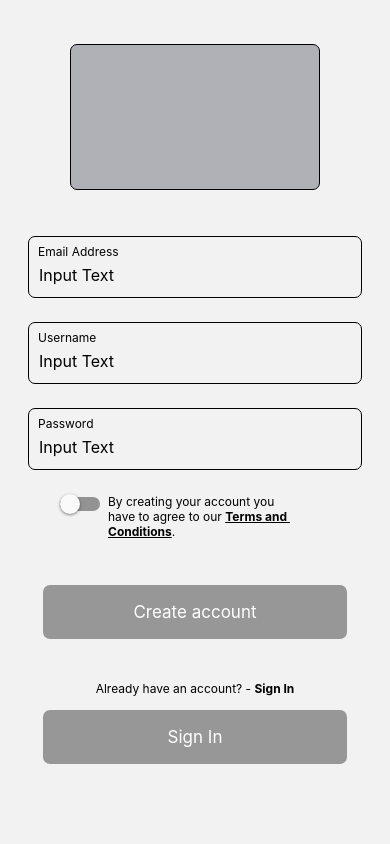
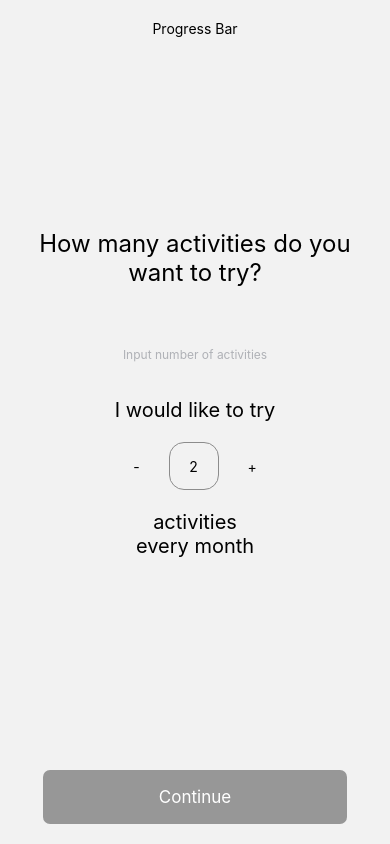
Before and after one commit to JarodHouston/Behavior-App, a React Native app: screen /Survey3 in a window 390 px wide. Built offline with nearby package versions, Linux system fonts and the light colour scheme.

Commit message:
complete surveys and begin home page

```diff
--- a/App.js
+++ b/App.js
@@ -10,6 +10,8 @@ import HomePage from "./components/Home";
 import AccountCreated from "./components/AccountCreated";
 import Survey1 from "./components/survey_pages/Survey1";
 import Survey2 from "./components/survey_pages/Survey2";
+import Survey3 from "./components/survey_pages/Survey3";
+import Survey4 from "./components/survey_pages/Survey4";
 
 ////////////////////////////////////////////////////////////////
 
@@ -28,17 +30,10 @@ export default function App({ navigation }) {
         <Stack.Screen name="AccountCreated" component={AccountCreated} />
         <Stack.Screen name="Survey1" component={Survey1} />
         <Stack.Screen name="Survey2" component={Survey2} />
+        <Stack.Screen name="Survey3" component={Survey3} />
+        <Stack.Screen name="Survey4" component={Survey4} />
       </Stack.Navigator>
     </NavigationContainer>
-    // <SafeAreaView style={styles.container}>
-    //   <Text>Jarod is amazing! Woah</Text>
-    //   {/* <TextInput style={styles.input} value="Username" /> */}
-    //   <StatusBar style="auto" />
-    //   <Button
-    //     title="Go to New Page"
-    //     onPress={() => navigation.navigate("SignUp")}
-    //   />
-    // </SafeAreaView>
   );
 }
 
--- a/components/Home.js
+++ b/components/Home.js
@@ -1,14 +1,83 @@
-import { StyleSheet, SafeAreaView, Text, TextInput } from "react-native";
-import { Button } from "react-native";
+import {
+  StyleSheet,
+  SafeAreaView,
+  View,
+  ScrollView,
+  Text,
+  TextInput,
+  Pressable,
+} from "react-native";
+
+import Navbar from "./items/Navbar";
 
 export default function Home({ navigation }) {
   return (
-    <SafeAreaView>
-      <Text>This is the Home page!</Text>
-      <Button
-        title="Sign up page"
-        onPress={() => navigation.navigate("SignUp")}
-      />
-    </SafeAreaView>
+    <View>
+      <Navbar />
+      <ScrollView
+        style={{
+          backgroundColor: "#E8E8E8",
+          height: "70%",
+        }}
+      >
+        <View
+          style={{
+            height: 597,
+            justifyContent: "flex-end",
+          }}
+        >
+          <View style={styles.cardInfo}>
+            <Text style={{ fontSize: 24 }}>Griffith Observatory Yoga</Text>
+            <Text style={{ fontSize: 15, width: 150, marginTop: 12 }}>
+              Saturday, February 3 10 am - 12 pm PST
+            </Text>
+            <Text style={{ fontSize: 15 }}>
+              $<Text style={{ opacity: 0.2 }}>$$$</Text>
+            </Text>
+            <Pressable style={styles.signUpButton}>
+              <Text style={{ fontSize: 12, color: "#838282" }}>Sign Up</Text>
+            </Pressable>
+          </View>
+        </View>
+      </ScrollView>
+      <View style={styles.lowerContainer}>
+        <View style={styles.lowerButton}></View>
+        <View style={styles.lowerButton}></View>
+        <View style={styles.lowerButton}></View>
+      </View>
+    </View>
   );
 }
+
+const styles = StyleSheet.create({
+  cardInfo: {
+    marginTop: "auto",
+    marginLeft: 50,
+    marginBottom: 50,
+  },
+  signUpButton: {
+    backgroundColor: "#DADADA",
+    marginTop: 16,
+    borderRadius: 7,
+    width: 108,
+    height: 26,
+    alignItems: "center",
+    justifyContent: "center",
+  },
+  lowerContainer: {
+    display: "flex",
+    flexDirection: "row",
+    justifyContent: "space-around",
+    marginTop: 38,
+    marginLeft: 25,
+    marginRight: 25,
+  },
+  lowerButton: {
+    backgroundColor: "#E8E8E8",
+    width: 74,
+    height: 74,
+    borderRadius: 50,
+    borderColor: "#838282",
+    borderWidth: 2,
+  },
+});
--- /dev/null
+++ b/components/items/Navbar.js
@@ -0,0 +1,40 @@
+import {
+  StyleSheet,
+  View,
+  SafeAreaView,
+  ScrollView,
+  Text,
+  TextInput,
+  Pressable,
+  FlatList,
+} from "react-native";
+import { useState } from "react";
+
+const Navbar = () => {
+  return (
+    <View style={styles.container}>
+      <SafeAreaView
+        style={{
+          display: "flex",
+          flexDirection: "row",
+          justifyContent: "space-between",
+          marginTop: 68,
+          marginLeft: 23,
+          marginRight: 23,
+        }}
+      >
+        <Text>Menu</Text>
+        <Text>Settings</Text>
+      </SafeAreaView>
+    </View>
+  );
+};
+
+const styles = StyleSheet.create({
+  container: {
+    backgroundColor: "#979797",
+    height: 106,
+  },
+});
+
+export default Navbar;
--- a/components/survey_pages/Survey2.js
+++ b/components/survey_pages/Survey2.js
@@ -6,16 +6,82 @@ import {
   Text,
   TextInput,
   Pressable,
+  FlatList,
 } from "react-native";
 import { useState } from "react";
+import Ionicons from "@expo/vector-icons/Ionicons";
+
+{
+  /* <Ionicons name="md-checkmark-circle" size={32} color="green" /> */
+}
 
 export default function Survey2({ navigation }) {
+  const hobbies = [
+    {
+      id: 1,
+      hobbieName: "Yoga",
+    },
+    {
+      id: 2,
+      hobbieName: "Hiking",
+    },
+    {
+      id: 3,
+      hobbieName: "Movies",
+    },
+    {
+      id: 4,
+      hobbieName: "Eating & Drinking",
+    },
+    {
+      id: 5,
+      hobbieName: "Crafting",
+    },
+    {
+      id: 6,
+      hobbieName: "Fitness & Sports",
+    },
+  ];
   return (
-    <SafeAreaView>
-      <Text>hi</Text>
+    <SafeAreaView style={{ height: "100%" }}>
+      <Text style={{ textAlign: "center", padding: 20 }}>Progress Bar</Text>
+      <Text style={{ textAlign: "center", fontSize: 24 }}>
+        What types of activities are most interesting to you?
+      </Text>
+      <Text
+        style={{
+          textAlign: "center",
+          fontSize: 15,
+          textDecorationLine: "underline",
+          color: "#4A4A4A",
+          marginTop: 20,
+        }}
+      >
+        Explore more hobbies
+      </Text>
+      <FlatList
+        key={"_"}
+        data={hobbies}
+        numColumns={2}
+        style={styles.hobbyContainer}
+        renderItem={({ item }) => (
+          <View style={styles.hobbyCard}>
+            <View style={styles.hobbyTitle}>
+              <Text style={{ color: "white", fontSize: 15 }}>
+                {item.hobbieName}
+              </Text>
+            </View>
+          </View>
+        )}
+        keyExtractor={(item) => item.id}
+      />
+      {/* <View style={styles.hobbyCard}></View>
+      <View style={[styles.hobbyCard, { flex: 3 }]}></View>
+      <View style={styles.hobbyCard}></View>
+      <View style={styles.hobbyCard}></View> */}
       <Pressable
         style={styles.button}
-        onPress={() => navigation.navigate("Home")}
+        onPress={() => navigation.navigate("Survey3")}
       >
         <Text style={{ color: "white", fontSize: 17 }}>Continue</Text>
       </Pressable>
@@ -31,7 +97,38 @@ const styles = StyleSheet.create({
     height: 54,
     marginLeft: "auto",
     marginRight: "auto",
+    marginTop: "auto",
+    marginBottom: 20,
     alignItems: "center",
     justifyContent: "center",
   },
+  hobbyContainer: {
+    //backgroundColor: "red",
+    marginLeft: "auto",
+    marginRight: "auto",
+    marginTop: 20,
+  },
+  hobbyCard: {
+    width: 177,
+    height: 128,
+    backgroundColor: "#D9D9D9",
+    justifyContent: "flex-end",
+    alignItems: "center",
+    borderColor: "#AFB1B6",
+    borderWidth: 2,
+    borderRadius: 5,
+    margin: 6,
+    paddingBottom: 10,
+  },
+  hobbyTitle: {
+    backgroundColor: "#979797",
+    //alignSelf: "flex-start",
+    //width: 108,
+    paddingLeft: 11,
+    paddingRight: 11,
+    height: 24,
+    justifyContent: "center",
+    alignItems: "center",
+    borderRadius: 5,
+  },
 });
--- /dev/null
+++ b/components/survey_pages/Survey3.js
@@ -0,0 +1,115 @@
+import {
+  StyleSheet,
+  View,
+  SafeAreaView,
+  ScrollView,
+  Text,
+  TextInput,
+  Pressable,
+  FlatList,
+} from "react-native";
+import { useState } from "react";
+
+export default function Survey3({ navigation }) {
+  const [numActivities, setNumActivities] = useState("2");
+  const buttonPadding = 5;
+  return (
+    <SafeAreaView style={{ height: "100%" }}>
+      <Text style={{ textAlign: "center", padding: 20 }}>Progress Bar</Text>
+      <View style={styles.container}>
+        <Text
+          style={{
+            fontSize: 24,
+            textAlign: "center",
+            marginLeft: 32,
+            marginRight: 32,
+          }}
+        >
+          How many activities do you want to try?
+        </Text>
+        <Text
+          style={{
+            color: "#AFB1B6",
+            fontSize: 12,
+            textAlign: "center",
+            marginTop: 60,
+          }}
+        >
+          Input number of activities
+        </Text>
+        <Text style={{ fontSize: 20, textAlign: "center", marginTop: 36 }}>
+          I would like to try
+        </Text>
+        <View
+          style={{
+            display: "flex",
+            flexDirection: "row",
+            justifyContent: "center",
+            alignItems: "center",
+            marginTop: 20,
+            gap: 24,
+          }}
+        >
+          <Text
+            style={{ paddingLeft: buttonPadding, paddingRight: buttonPadding }}
+            onPress={() => setNumActivities(numActivities - 1)}
+          >
+            -
+          </Text>
+          <TextInput
+            style={styles.input}
+            onChangeText={(value) => setNumActivities(value)}
+            placeholder="2"
+            //keyboardType="numeric"
+            value={numActivities}
+          />
+          <Text
+            style={{ paddingLeft: buttonPadding, paddingRight: buttonPadding }}
+            onPress={() => setNumActivities(numActivities + 1)}
+          >
+            +
+          </Text>
+        </View>
+        <Text style={{ fontSize: 20, marginTop: 20 }}>activities</Text>
+        <Text style={{ fontSize: 20 }}>every month</Text>
+      </View>
+      <Pressable
+        style={styles.button}
+        onPress={() => navigation.navigate("Survey4")}
+      >
+        <Text style={{ color: "white", fontSize: 17 }}>Continue</Text>
+      </Pressable>
+    </SafeAreaView>
+  );
+}
+
+const styles = StyleSheet.create({
+  container: {
+    //backgroundColor: "red",
+    justifyContent: "center",
+    alignItems: "center",
+    marginTop: "auto",
+    top: -20,
+  },
+  button: {
+    backgroundColor: "#979797",
+    borderRadius: 7,
+    width: 304,
+    height: 54,
+    marginLeft: "auto",
+    marginRight: "auto",
+    marginTop: "auto",
+    marginBottom: 20,
+    alignItems: "center",
+    justifyContent: "center",
+  },
+  input: {
+    width: 50,
+    height: 48,
+    borderRadius: 15,
+    borderColor: "#8C8C8C",
+    borderWidth: 1,
+    textAlign: "center",
+    justifyContent: "center",
+  },
+});
--- /dev/null
+++ b/components/survey_pages/Survey4.js
@@ -0,0 +1,78 @@
+import {
+  StyleSheet,
+  View,
+  SafeAreaView,
+  ScrollView,
+  Text,
+  TextInput,
+  Pressable,
+  FlatList,
+} from "react-native";
+
+export default function Survey4({ navigation }) {
+  return (
+    <SafeAreaView style={{ height: "100%" }}>
+      <Text style={{ textAlign: "center", padding: 20 }}>Progress Bar</Text>
+      <View style={styles.container}>
+        <Text style={{ fontSize: 24 }}>One last step!</Text>
+        <Text style={{ fontSize: 24, textAlign: "center" }}>
+          Choose one of the following options to find activities that suit your
+          preferences
+        </Text>
+        <View style={[styles.ellipseOption, { marginTop: 36 }]}>
+          <Text style={{ fontSize: 16, textAlign: "center" }}>Deepen</Text>
+          <Text style={{ fontSize: 16, textAlign: "center" }}>
+            My Current Interests
+          </Text>
+        </View>
+        <View style={styles.ellipseOption}>
+          <Text style={{ fontSize: 16, textAlign: "center" }}>Expand</Text>
+          <Text style={{ fontSize: 16, textAlign: "center" }}>My Horizons</Text>
+        </View>
+        <View style={styles.ellipseOption}>
+          <Text style={{ fontSize: 16, textAlign: "center" }}>Show Me</Text>
+          <Text style={{ fontSize: 16, textAlign: "center" }}>Anything</Text>
+        </View>
+      </View>
+      <Pressable
+        style={styles.button}
+        onPress={() => navigation.navigate("Home")}
+      >
+        <Text style={{ color: "white", fontSize: 17 }}>Continue</Text>
+      </Pressable>
+    </SafeAreaView>
+  );
+}
+
+const styles = StyleSheet.create({
+  container: {
+    //backgroundColor: "red",
+    justifyContent: "center",
+    alignItems: "center",
+    marginLeft: 20,
+    marginRight: 20,
+    marginTop: "auto",
+    top: -20,
+  },
+  button: {
+    backgroundColor: "#979797",
+    borderRadius: 7,
+    width: 304,
+    height: 54,
+    marginLeft: "auto",
+    marginRight: "auto",
+    marginTop: "auto",
+    marginBottom: 20,
+    alignItems: "center",
+    justifyContent: "center",
+  },
+  ellipseOption: {
+    backgroundColor: "#D9D9D9",
+    width: 135,
+    height: 128,
+    borderRadius: "100%",
+    justifyContent: "center",
+    alignItems: "center",
+    marginTop: 21,
+  },
+});
--- a/package.json
+++ b/package.json
@@ -19,8 +19,11 @@
     "expo-status-bar": "~1.11.1",
     "react": "18.2.0",
     "react-native": "0.73.2",
+    "react-native-elements": "^3.4.3",
     "react-native-safe-area-context": "4.8.2",
-    "react-native-screens": "~3.29.0"
+    "react-native-screens": "~3.29.0",
+    "react-native-vector-icons": "^10.0.3",
+    "@expo/vector-icons": "^14.0.0"
   },
   "devDependencies": {
     "@babel/core": "^7.20.0",
```
Also changed, not shown: 1 other file (tests, documents, lock files or other folders).
